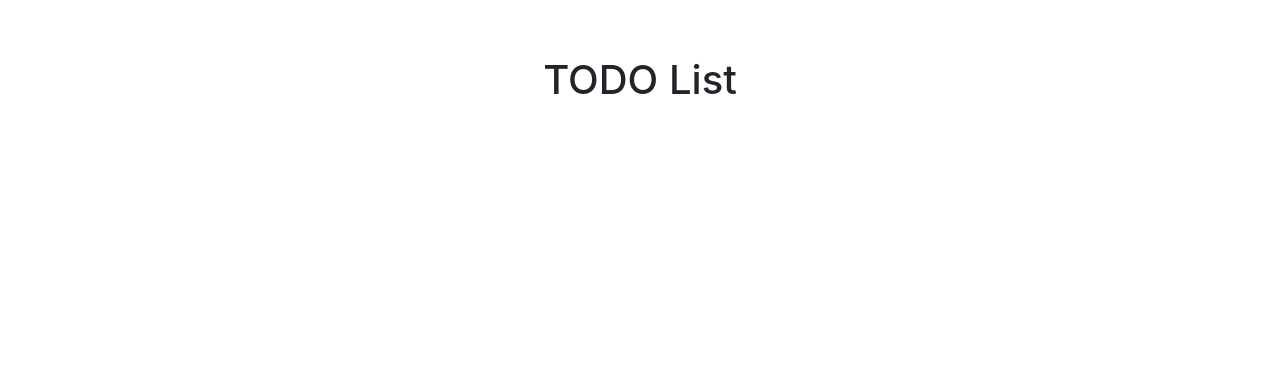
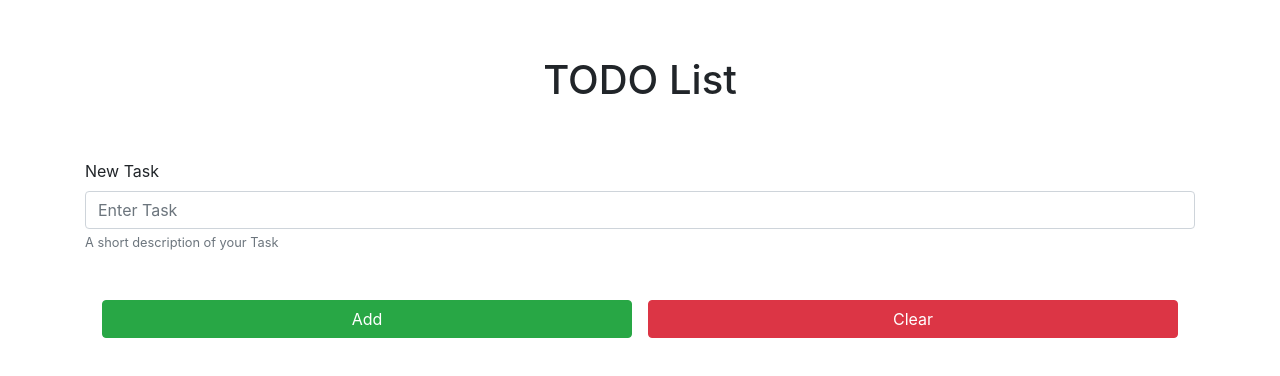
Before and after one commit to Guptachetan08/Simple-TODO-app, a plain HTML site: page index.html in a window 1280 px wide. Drawn offline with nearby package versions, Linux system fonts and the light colour scheme.

Commit message:
structure of the page

```diff
--- a/index.html
+++ b/index.html
@@ -6,7 +6,7 @@
     <title>TODO APP</title>
     <meta name='viewport' content='width=device-width, initial-scale=1'>
     <link rel='stylesheet' type='text/css' media='screen' href='./style.css'>
-    <script src='./script.js'></script>
+    <script defer src='./script.js'></script>
 
     <!-- bootstrap cdn -->
     <link rel="stylesheet" href="https://stackpath.bootstrapcdn.com/bootstrap/4.1.3/css/bootstrap.min.css" integrity="sha384-MCw98/SFnGE8fJT3GXwEOngsV7Zt27NXFoaoApmYm81iuXoPkFOJwJ8ERdknLPMO" crossorigin="anonymous">
@@ -17,6 +17,30 @@
 <body>
     <div class="container">
         <h1 class="center">TODO List</h1>
+
+        <!-- input field for task -->
+        <div class="row">
+            <div class="col">
+                <div class="form-group">
+                    <label for="inpnewTask">New Task</label>
+                    <input type="text" class="form-control" id="inpnewTask" aria-describedby="smallforinp" placeholder="Enter Task">
+                    <small id="smallforinp" class="form-text text-muted">A short description of your Task</small>
+                </div>
+            </div>
+        </div>
+
+        <!-- buttons -->
+        <div class="row p-4">
+            <button class="btn btn-success col m-2" id="btnAdd">Add</button>
+            <button class="btn btn-danger col m-2" id="btnClr">Clear</button>
+        </div>
+
+        <!-- list grp for tasks -->
+        <div>
+            <ul class="row list-group m-2" id="ulTasks">
+
+            </ul>
+        </div>
     </div>
 </body>
 </html>
```
